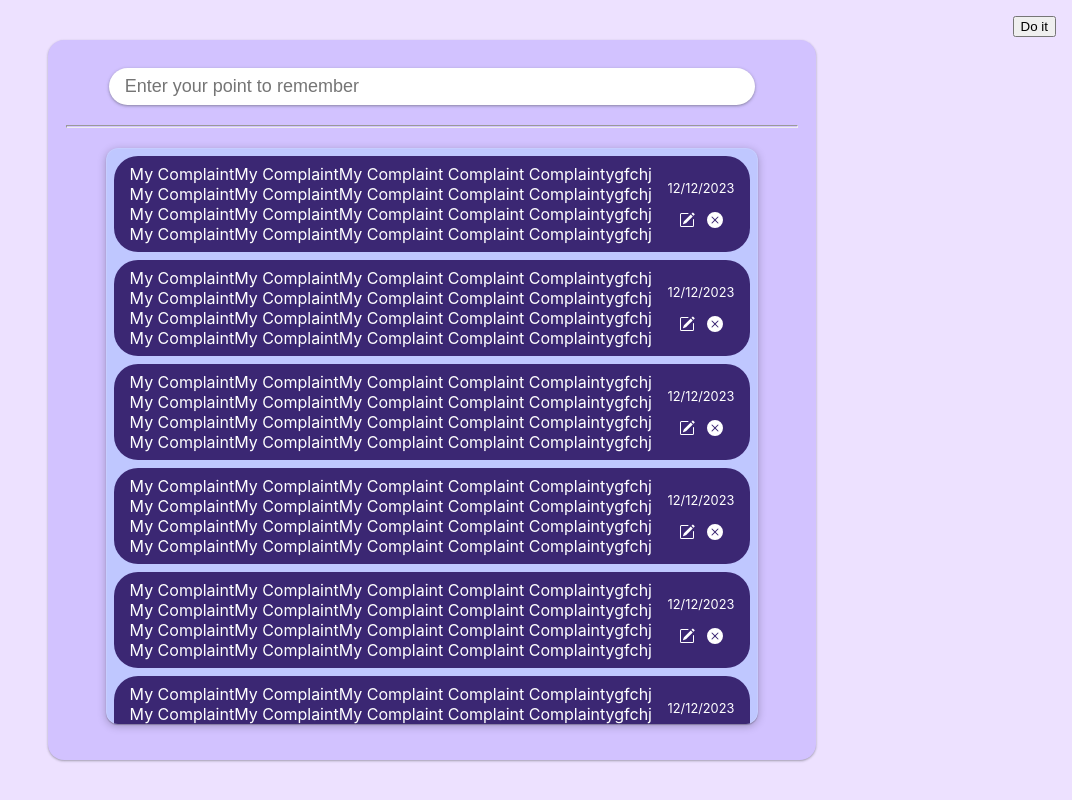
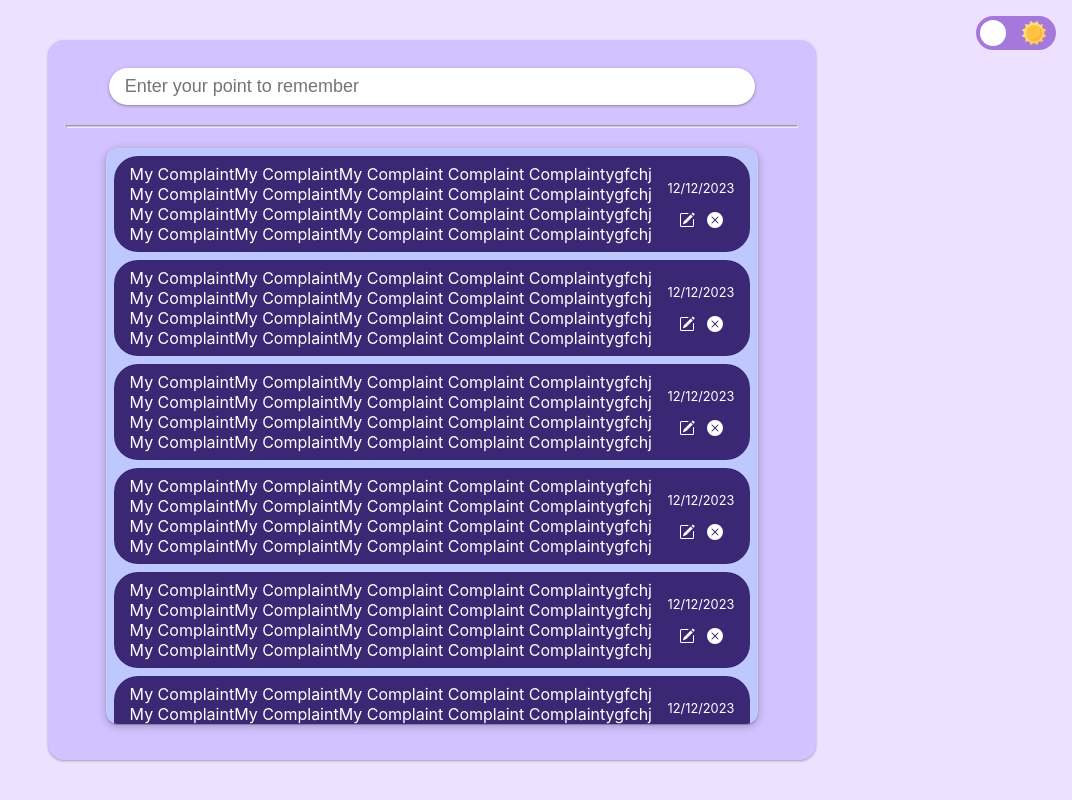
Before and after one commit to siddharthbhat777/words-note, a React (Create React App) app: page / in a window 1280 px wide. Shown: the whole page, without its empty margins (208-1280 px from the left). Built offline with nearby package versions, Linux system fonts and the light colour scheme.

Commit message:
added sun moon logos to dark mode button

```diff
--- a/src/App.js
+++ b/src/App.js
@@ -1,6 +1,8 @@
 import React, { useEffect, useState } from 'react';
 import Routers from './utils/Routers';
 import classes from './App.module.css';
+import sunImage from './assets/sun.png';
+import moonImage from './assets/moon.png';
 
 const App = () => {
   const [darkModeOn, setDarkModeOn] = useState(window.matchMedia('(prefers-color-scheme: dark)').matches);
@@ -11,11 +13,21 @@ const App = () => {
 
   useEffect(() => {
     document.body.classList.toggle('darkMode', darkModeOn);
-  }, [darkModeOn])
+  }, [darkModeOn]);
 
   return (
     <div>
-      <button className={classes.darkModeButton} onClick={toggleDarkMode}>Do it</button>
+      <div className={classes.darkModeButton}>
+        <label className={classes.darkModeSwitch}>
+          <input type="checkbox" checked={darkModeOn} onChange={toggleDarkMode} />
+          <span className={`${classes.slider} ${classes.round}`}></span>
+          <img
+            className={`${classes.sunMoonImage} ${darkModeOn ? classes.moon : classes.sun}`}
+            src={darkModeOn ? moonImage : sunImage}
+            alt={darkModeOn ? 'Moon' : 'Sun'}
+          />
+        </label>
+      </div>
       <Routers />
     </div>
   );
--- a/src/App.module.css
+++ b/src/App.module.css
@@ -5,3 +5,72 @@
     right: 0;
     margin: 1rem;
 }
+
+.darkModeSwitch {
+    position: relative;
+    display: inline-block;
+    width: 80px;
+    height: 34px;
+}
+
+.darkModeSwitch input {
+    opacity: 0;
+    width: 0;
+    height: 0;
+}
+
+.darkModeSwitch .slider {
+    position: absolute;
+    cursor: pointer;
+    top: 0;
+    left: 0;
+    right: 0;
+    bottom: 0;
+    background-color: var(--dark-mode-button-background);
+    -webkit-transition: 0.4s;
+    transition: 0.4s;
+    border-radius: 80px;
+}
+
+.darkModeSwitch .slider.round {
+    border-radius: 34px;
+}
+
+.darkModeSwitch input:checked+.slider {
+    background-color: var(--dark-mode-button-background);
+}
+
+.darkModeSwitch .slider:before {
+    position: absolute;
+    content: '';
+    height: 26px;
+    width: 26px;
+    left: 4px;
+    bottom: 4px;
+    background-color: var(--white);
+    -webkit-transition: 0.4s;
+    transition: 0.4s;
+    border-radius: 50%;
+}
+
+.darkModeSwitch input:checked+.slider:before {
+    -webkit-transform: translateX(45px);
+    -ms-transform: translateX(45px);
+    transform: translateX(45px);
+}
+
+.sunMoonImage {
+    position: absolute;
+    top: 50%;
+    transform: translateY(-50%);
+    width: 24px;
+    height: 24px;
+}
+
+.sun {
+    right: 10px;
+}
+
+.moon {
+    left: 10px;
+}
--- a/src/index.css
+++ b/src/index.css
@@ -12,6 +12,7 @@ body {
   --component-color: #48445b;
   --activities-color: #bfc7ff;
   --activity-color: #3b2773;
+  --dark-mode-button-background: #a578dc;
   --white: white;
   --black: black;
 }
@@ -30,6 +31,7 @@ body.darkMode {
   --component-color: white;
   --activities-color: #a498e2;
   --activity-color: #443591;
+  --dark-mode-button-background: #502882;
   --white: white;
   --black: black;
 }
```
Also changed, not shown: src/assets/moon.png (added), src/assets/sun.png (added).
